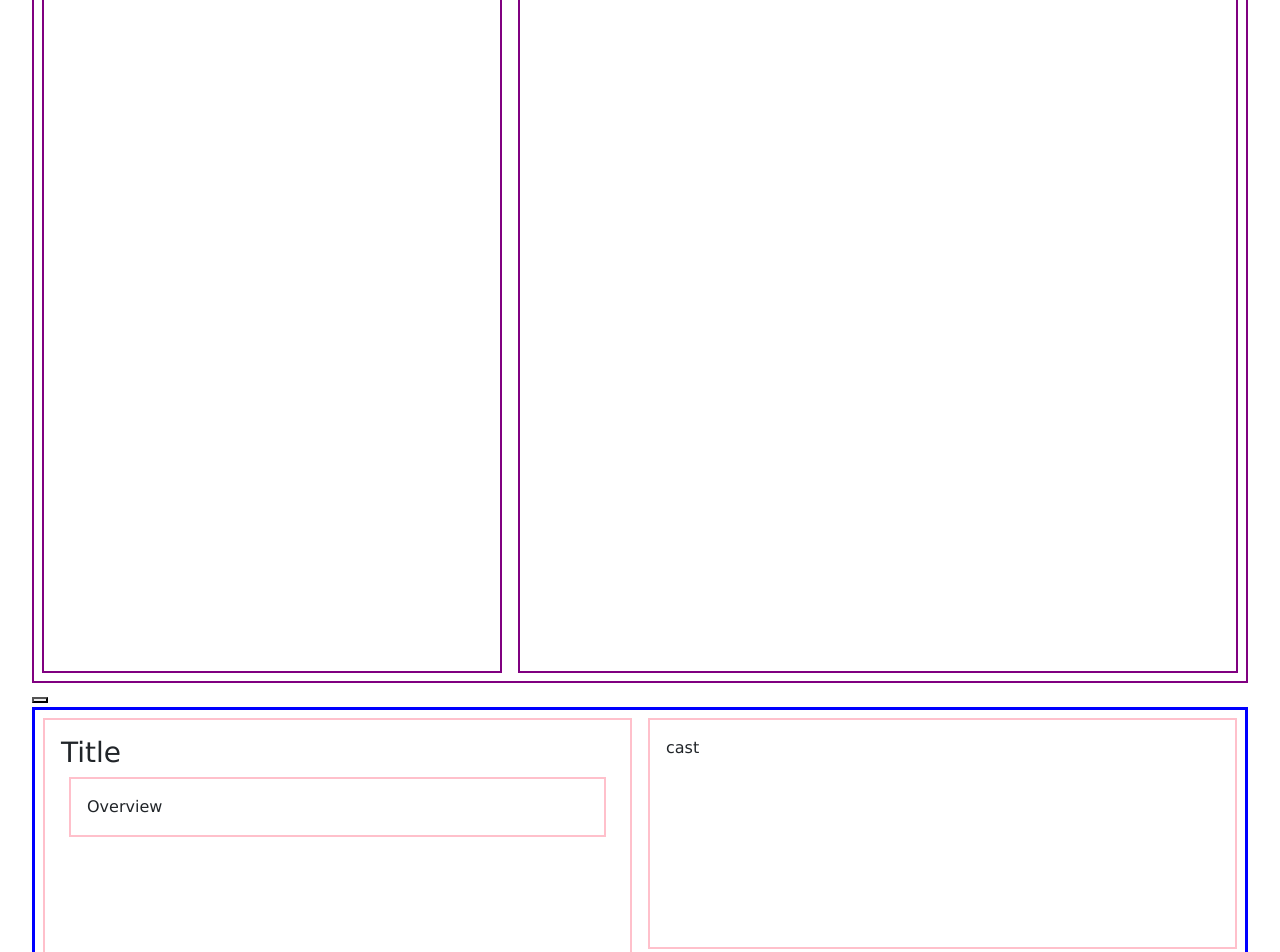
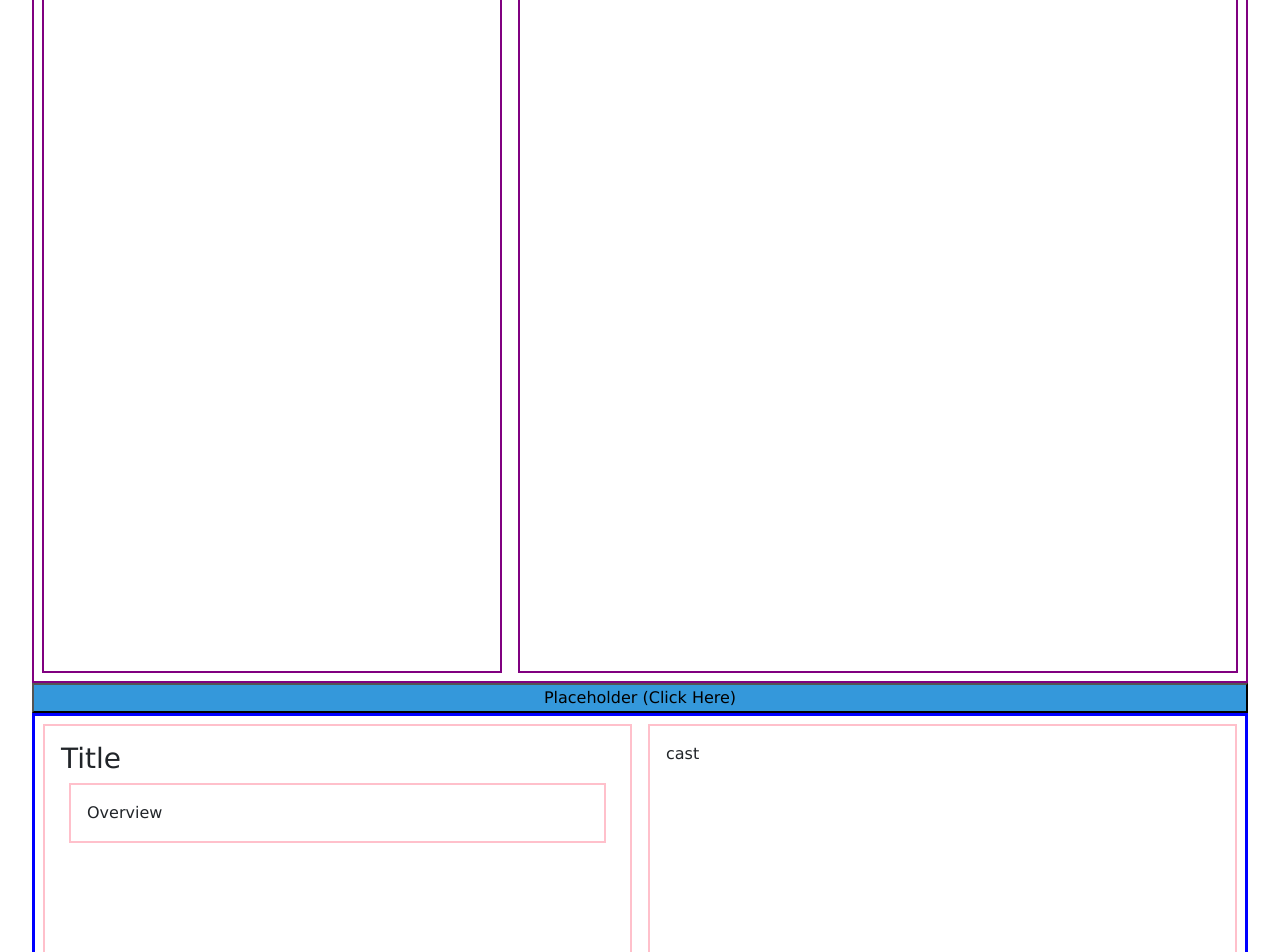
Before and after one commit to santiagofelizzola/frontEndProject, a plain HTML site: page index.html in a window 1280 px wide. Shown: the part 148-1100 px from the top of the page. Drawn offline with nearby package versions, Linux system fonts and the light colour scheme.

Commit message:
made executeInfo() run when button is clicked

```diff
--- a/index.html
+++ b/index.html
@@ -70,7 +70,7 @@
         </div>
     </div>
     <div class="buttonDiv">
-        <button class="generateBtn"></button>
+        <button id="generateBtn" class="generateBtn"></button>
     </div>
 
     <div id="infoDiv" class="info">
--- a/script.js
+++ b/script.js
@@ -197,6 +197,7 @@ const executeInfo = async () => {
 // console.log(executeInfo())
 
 const generateButton = document.getElementById("generateBtn");
+generateButton.innerText = "Placeholder (Click Here)"
 generateButton.addEventListener("click", () => {
     executeInfo()
 })
--- a/styles.css
+++ b/styles.css
@@ -196,3 +196,7 @@ body{
 .poster{
     flex: 1;
 }
+#generateBtn{
+    width: 100%;
+    background-color: #3498db;
+}
```
